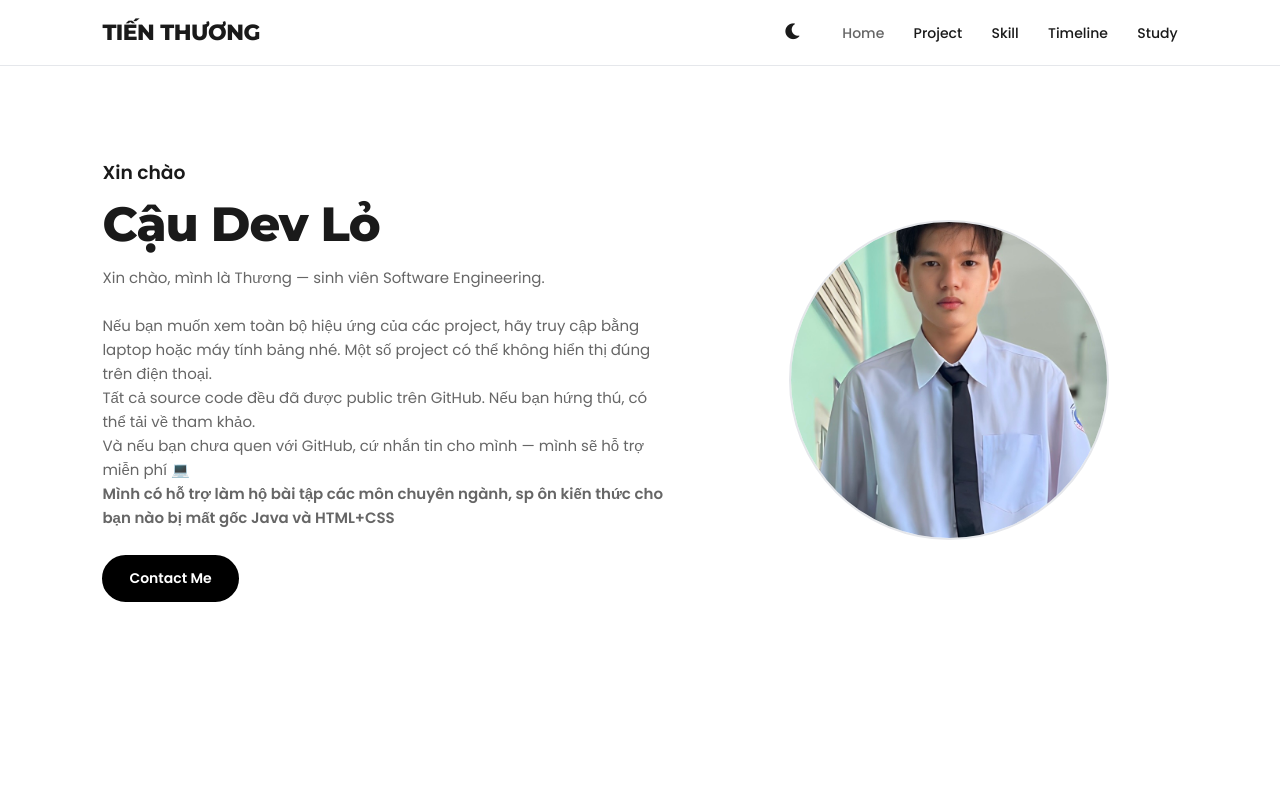
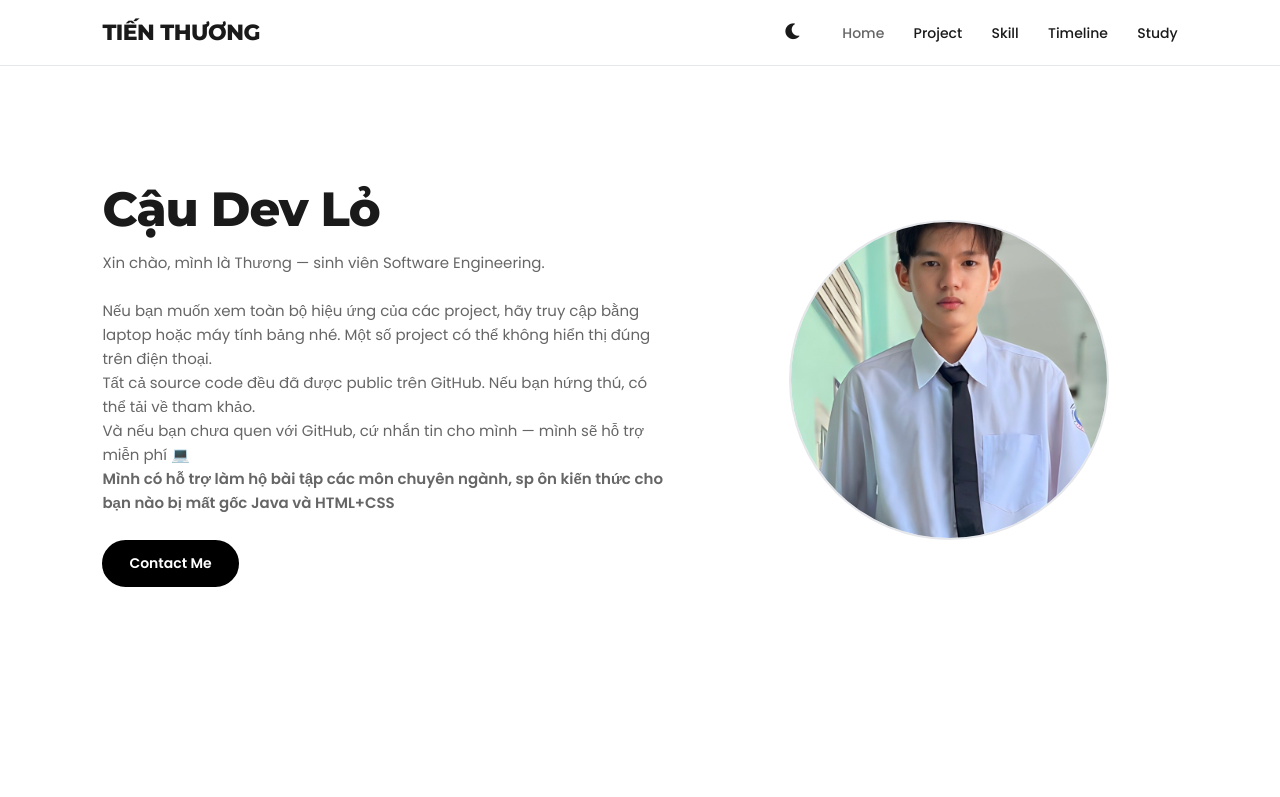
Before and after one commit to ThuongNT-ktpm/Portfolio, a plain HTML site: page index.html in a window 1280 px wide. Shown: the top 797 px of the page. Drawn offline with nearby package versions, Linux system fonts and the light colour scheme.

Commit message:
giao dien

```diff
--- a/index.html
+++ b/index.html
@@ -41,7 +41,6 @@
 
     <section id="home" class="unified-hero">
       <div class="hero-text animate-scroll from-left">
-        <h3>Xin chào</h3>
         <h1>Cậu Dev Lỏ</h1>
         <p class="bio">
           Xin chào, mình là Thương — sinh viên Software Engineering.<br /><br />
```
